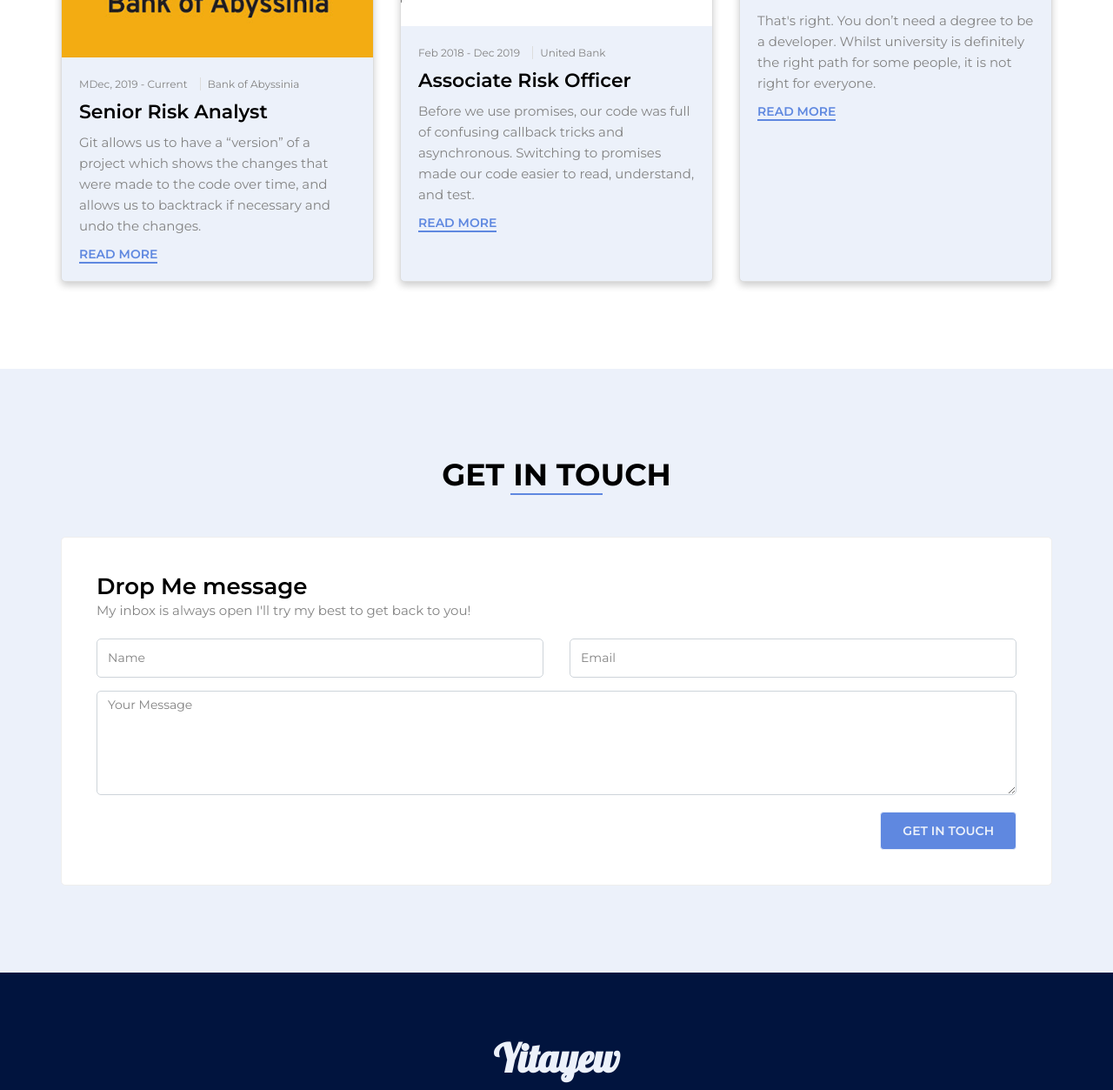
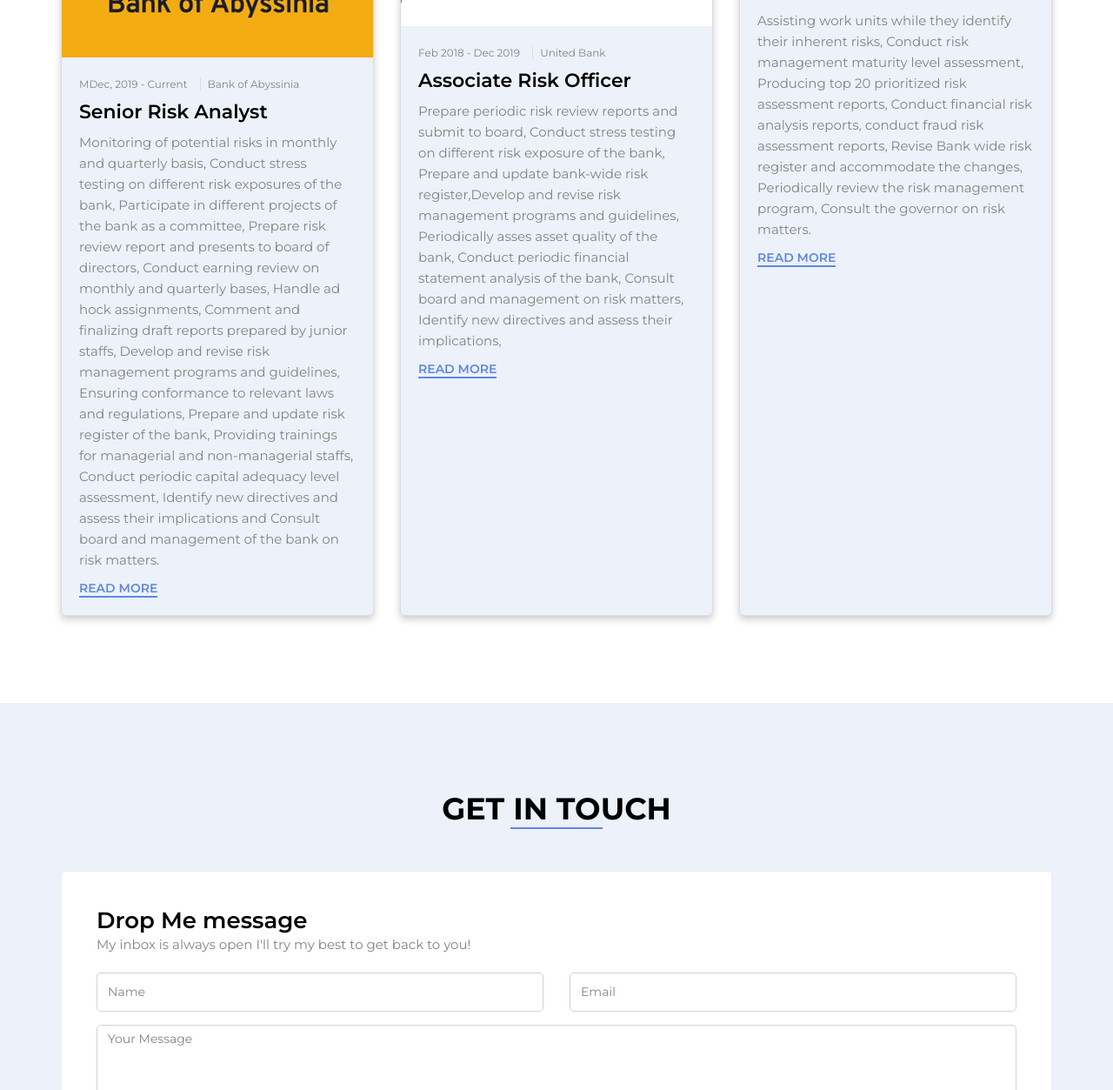
Before and after one commit to Yetayew-Al/personal-portfolio, a plain HTML site: page index.html in a window 1280 px wide. Shown: the part 3870-5123 px from the top of the page at 87% size. Drawn offline with Linux system fonts and the light colour scheme.

Commit message:
Add files via upload

```diff
--- a/index.html
+++ b/index.html
@@ -239,7 +239,7 @@
                            <span>Bank of Abyssinia </span>
                         </div>
                         <h3>Senior Risk Analyst</h3>
-                        <p>Git allows us to have a “version” of a project which shows the changes that were made to the code over time, and allows us to backtrack if necessary and undo the changes.</p>
+                        <p>Monitoring of potential risks in monthly and quarterly basis, Conduct stress testing on different risk exposures of the bank, Participate in different projects of the bank as a committee, Prepare risk review report and presents to board of directors, Conduct earning review on monthly and quarterly bases, Handle ad hock assignments, Comment and finalizing draft reports prepared by junior staffs, Develop and revise risk management programs and guidelines, Ensuring conformance to relevant laws and regulations, Prepare and update risk register of the bank, Providing trainings for managerial and non-managerial staffs, Conduct periodic capital adequacy level assessment, Identify new directives and assess their implications and Consult board and management of the bank on risk matters.</p>
                         <a href="#">Read More</a>
                      </div>
                   </div>
@@ -253,7 +253,7 @@
                            <span>United Bank</span>
                         </div>
                         <h3>Associate Risk Officer</h3>
-                        <p>Before we use promises, our code was full of confusing callback tricks and asynchronous. Switching to promises made our code easier to read, understand, and test.</p>
+                        <p>Prepare periodic risk review reports and submit to board, Conduct stress testing on different risk exposure of the bank, Prepare and update bank-wide risk register,Develop and revise risk management programs and guidelines, Periodically asses asset quality of the bank, Conduct periodic financial statement analysis of the bank, Consult board and management on risk matters, Identify new directives and assess their implications,</p>
                         <a href="#">Read More</a>
                      </div>
                   </div>
@@ -267,7 +267,7 @@
                            <span>National Bank of Ethiopia</span>
                         </div>
                         <h3>Junior Risk Officer</h3>
-                        <p>That's right. You don’t need a degree to be a developer. Whilst university is definitely the right path for some people, it is not right for everyone.</p>
+                        <p>Assisting work units while they identify their inherent risks, Conduct risk management maturity level assessment, Producing top 20 prioritized risk assessment reports, Conduct  financial risk analysis reports, conduct fraud risk assessment reports, Revise Bank wide risk register and accommodate the changes, Periodically review the risk management program, Consult the governor on risk matters.</p>
                         <a href="#">Read More</a>
                      </div>
                   </div>
@@ -315,7 +315,7 @@
       <footer>
          <div class="container">
             <div class="row">
-               <div class="footer-logo">Yitayew</div>
+               <div class="footer-logo">Yetayew</div>
                <div class="social-link">
                   <a href="#"><i class="fa fa-facebook"></i></a>
                   <a href="#"><i class="fa fa-instagram"></i></a>
```
